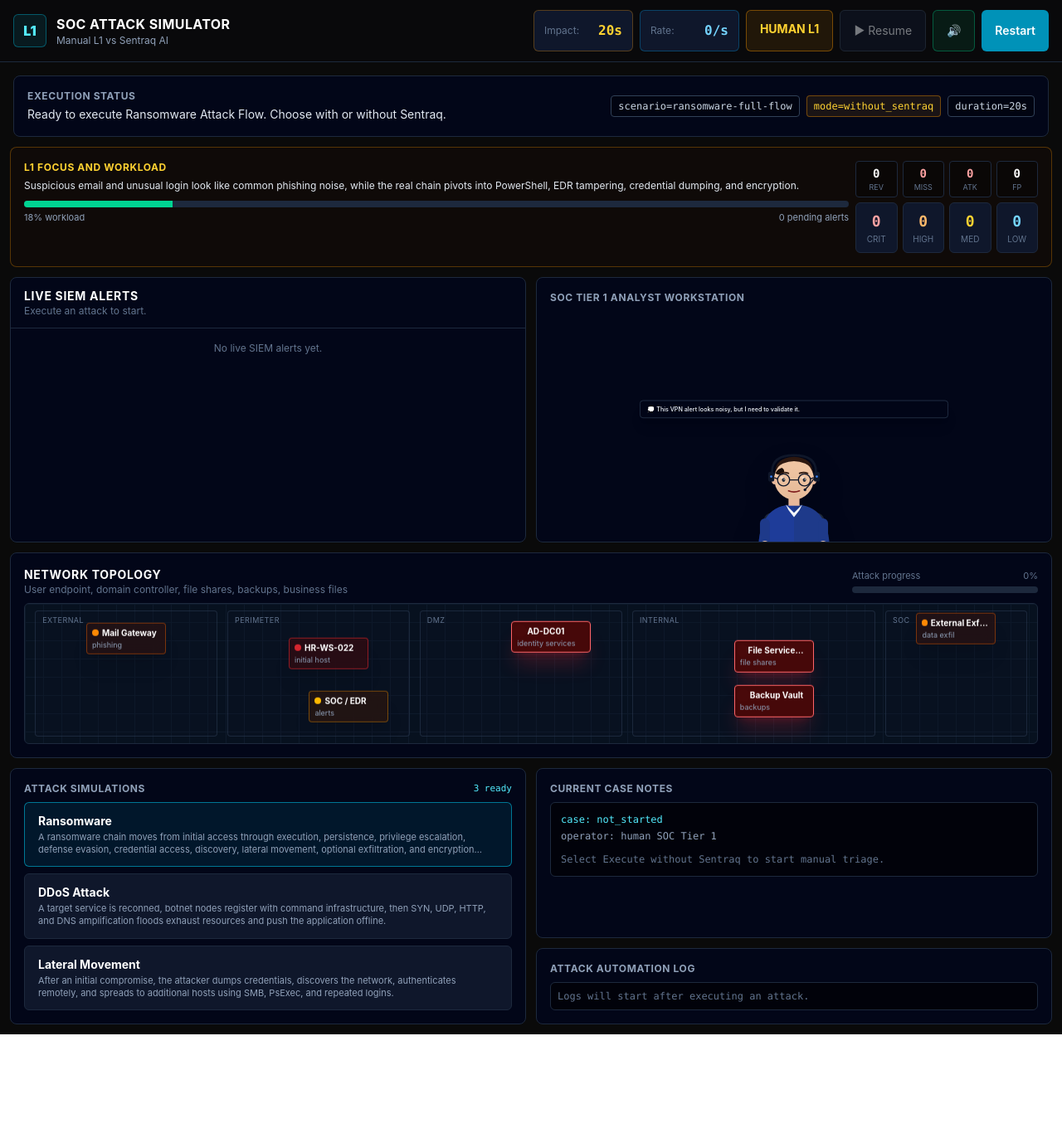
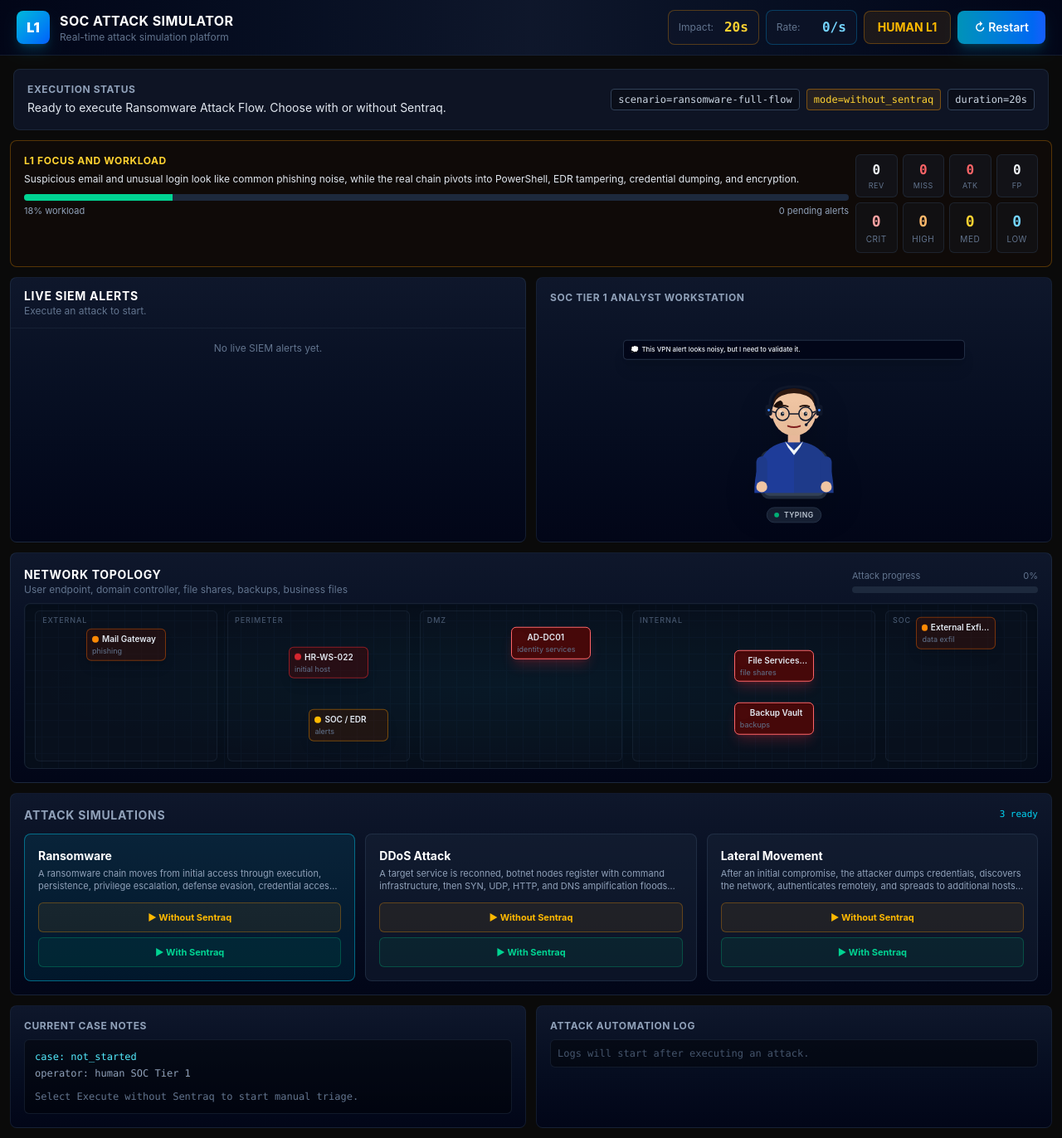
Before and after one commit to shadykamal328-soc/SentraQ-Simulation, a React (Vite) app: page / in a window 1280 px wide. Shown: the whole page at 83% size. Before the commit the page ends 1247 px from the top, so only its background shows below. Built offline with nearby package versions, Linux system fonts and the light colour scheme.

Commit message:
Update App and rebuild project

```diff
--- a/src/App.tsx
+++ b/src/App.tsx
@@ -483,58 +483,41 @@ export default function App() {
         ::-webkit-scrollbar-thumb { background: #42526a; border-radius: 8px; }
       `}</style>
 
-      <header className="border-b border-slate-800 bg-zinc-950 px-3 py-2 sm:px-4 sm:py-3 flex flex-col gap-2 sm:gap-3 lg:flex-row lg:items-center lg:justify-between">
+      <header className="border-b border-slate-800/60 bg-gradient-to-r from-slate-950 via-slate-900 to-slate-950 px-3 py-2.5 sm:px-5 sm:py-3 flex flex-col gap-2 sm:flex-row sm:items-center sm:justify-between">
         <div className="flex items-center gap-3">
-          <div className="h-9 w-9 sm:h-10 sm:w-10 rounded-md border border-cyan-500/40 bg-cyan-500/10 flex items-center justify-center font-black text-cyan-300 text-sm sm:text-base shrink-0">
+          <div className={`h-9 w-9 sm:h-10 sm:w-10 rounded-lg flex items-center justify-center font-black text-sm sm:text-base shrink-0 shadow-lg ${
+            mode === "sentraq"
+              ? "bg-gradient-to-br from-emerald-500 to-teal-600 text-white shadow-emerald-500/20"
+              : "bg-gradient-to-br from-cyan-500 to-blue-600 text-white shadow-cyan-500/20"
+          }`}>
             {mode === "sentraq" ? "AI" : "L1"}
           </div>
           <div className="min-w-0">
             <h1 className="text-sm sm:text-base font-bold tracking-wide text-white truncate">SOC ATTACK SIMULATOR</h1>
-            <p className="text-[11px] sm:text-xs text-slate-400 truncate">
-              Manual L1 vs Sentraq AI
-            </p>
+            <p className="text-[11px] sm:text-xs text-slate-500 truncate">Real-time attack simulation platform</p>
           </div>
         </div>
 
-        <div className="grid w-full grid-cols-2 gap-1.5 sm:gap-2 text-sm sm:flex sm:flex-wrap lg:w-auto lg:justify-end">
+        <div className="flex flex-wrap items-center gap-1.5 sm:gap-2 text-sm">
           <StatusPill
             label={mode === "sentraq" ? "Containment" : "Impact"}
             value={`${timeLeft}s`}
             severity={timeLeft <= 7 ? (mode === "sentraq" ? "low" : "critical") : "medium"}
           />
           <StatusPill label="Rate" value={`${rate}/s`} severity="low" />
-          <div className={`min-h-[40px] sm:min-h-11 break-words rounded-md border px-3 py-2 sm:px-4 sm:py-3 font-bold text-xs sm:text-sm ${
+          <div className={`min-h-[36px] sm:min-h-10 flex items-center rounded-lg border px-3 py-1.5 sm:px-4 sm:py-2 font-bold text-xs sm:text-sm ${
             mode === "sentraq"
-              ? "border-emerald-500/40 bg-emerald-500/10 text-emerald-300"
-              : "border-amber-500/40 bg-amber-500/10 text-amber-300"
+              ? "border-emerald-500/30 bg-emerald-500/10 text-emerald-400"
+              : "border-amber-500/30 bg-amber-500/10 text-amber-400"
           }`}>
             {mode === "sentraq" ? "SENTRAQ AI" : "HUMAN L1"}
           </div>
-          <div className="col-span-2 grid grid-cols-3 gap-1.5 sm:contents">
-            <button
-              onClick={() => setRunning((r) => !r)}
-              disabled={!hasStarted || attackTriggered}
-              className="min-h-[40px] sm:min-h-11 rounded-md border border-slate-700 bg-slate-900 px-3 py-2 sm:px-4 sm:py-3 text-xs sm:text-sm hover:bg-slate-800 disabled:opacity-50"
-            >
-              {running ? "⏸ Pause" : "▶ Resume"}
-            </button>
-            <button
-              onClick={() => setSoundMuted((muted) => !muted)}
-              className={`min-h-[40px] sm:min-h-11 rounded-md border px-3 py-2 sm:px-4 sm:py-3 font-semibold text-xs sm:text-sm ${
-                soundMuted
-                  ? "border-slate-700 bg-slate-900 text-slate-300 hover:bg-slate-800"
-                  : "border-emerald-500/40 bg-emerald-500/10 text-emerald-300 hover:bg-emerald-500/20"
-              }`}
-            >
-              {soundMuted ? "🔇" : "🔊"}
-            </button>
           <button
             onClick={() => resetSimulation(scenario, mode)}
-              className="min-h-[40px] sm:min-h-11 rounded-md bg-cyan-600 px-3 py-2 sm:px-4 sm:py-3 font-semibold text-white text-xs sm:text-sm hover:bg-cyan-500"
+            className="min-h-[36px] sm:min-h-10 rounded-lg bg-gradient-to-r from-cyan-600 to-blue-600 px-4 py-1.5 sm:px-5 sm:py-2 font-semibold text-white text-xs sm:text-sm hover:from-cyan-500 hover:to-blue-500 shadow-lg shadow-cyan-500/20 transition-all"
           >
-              Restart
+            ↻ Restart
           </button>
-          </div>
         </div>
       </header>
 
@@ -544,8 +527,8 @@ export default function App() {
           : executionStatus === "completed"
           ? "border-red-500/40 bg-red-950/20"
           : executionStatus === "running"
-          ? "border-cyan-500/40 bg-cyan-950/20"
-          : "border-slate-800 bg-slate-950"
+          ? "border-cyan-500/30 bg-cyan-950/15"
+          : "border-slate-700/40 bg-slate-900/80"
       }`}>
         <div className="flex flex-col gap-3 lg:flex-row lg:items-center lg:justify-between">
           <div>
@@ -666,8 +649,8 @@ export default function App() {
         )}
 
         {/* ── Row 2: SIEM Alerts (left) | SOC L1 Analyst (right) ── */}
-        <section className="col-span-1 live-siem-alerts border border-slate-800 bg-slate-950 rounded-lg overflow-hidden flex flex-col h-[250px] sm:h-[320px]">
-          <div className="px-2 py-1.5 sm:px-4 sm:py-3 border-b border-slate-800 flex items-center justify-between">
+        <section className="col-span-1 live-siem-alerts border border-slate-700/40 bg-gradient-to-b from-slate-900 to-slate-950 rounded-lg overflow-hidden flex flex-col h-[250px] sm:h-[320px]">
+          <div className="px-2 py-1.5 sm:px-4 sm:py-3 border-b border-slate-800/60 flex items-center justify-between">
             <div className="min-w-0">
               <h2 className="text-[10px] sm:text-sm font-bold uppercase tracking-wider text-white">Live SIEM Alerts</h2>
               <p className="text-[9px] sm:text-xs text-slate-500 truncate">
@@ -686,17 +669,17 @@ export default function App() {
           </div>
         </section>
 
-        <section className="col-span-1 soc-workstation border border-slate-800 bg-slate-950 rounded-lg p-2 sm:p-4 h-[250px] sm:h-[320px] relative overflow-hidden flex flex-col">
+        <section className="col-span-1 soc-workstation border border-slate-800/60 bg-gradient-to-b from-slate-900 to-slate-950 rounded-lg p-2 sm:p-4 h-[250px] sm:h-[320px] relative overflow-hidden flex flex-col">
           <h2 className="text-[10px] sm:text-xs uppercase tracking-wider text-slate-400 font-bold relative z-10">
             {mode === "sentraq" ? "Virtual L1 AI workstation" : "SOC Tier 1 analyst workstation"}
           </h2>
-          <div className="flex-1 flex items-end justify-center relative z-10 scale-[0.45] sm:scale-[0.65] origin-bottom">
+          <div className="flex-1 flex items-center justify-center relative z-10 scale-[0.55] sm:scale-[0.72] origin-center">
             <Analyst state={analystState} thought={thought} stressLevel={stress} />
           </div>
         </section>
 
         {/* ── Row 3: Network Topology ─ full width ── */}
-        <section className="col-span-2 network-topology border border-slate-800 bg-slate-950 rounded-lg p-2 sm:p-4">
+        <section className="col-span-2 network-topology border border-slate-700/40 bg-gradient-to-b from-slate-900 to-slate-950 rounded-lg p-2 sm:p-4">
           <div className="flex items-center justify-between mb-2">
             <div className="min-w-0">
               <h2 className="text-xs sm:text-sm font-bold uppercase tracking-wider text-white">Network topology</h2>
@@ -729,40 +712,32 @@ export default function App() {
           )}
         </section>
 
-        {/* ── Row 4: Simulations (left) | Case Notes (right) ── */}
-        <section className="col-span-1 attack-simulations border border-slate-800 bg-slate-950 rounded-lg p-2 sm:p-4 max-h-[300px] sm:max-h-[350px] flex flex-col">
-          <div className="flex items-center justify-between mb-2">
-            <h2 className="text-[10px] sm:text-xs uppercase tracking-wider text-slate-400 font-bold">Attack simulations</h2>
-            <span className="text-[10px] sm:text-[11px] text-cyan-300 font-mono">{FEATURED_ATTACK_SCENARIOS.length} ready</span>
+        {/* ── Row 4: Attack Simulations ─ 3 cards full width ── */}
+        <section className="col-span-2 attack-simulations border border-slate-800/60 bg-gradient-to-b from-slate-900 to-slate-950 rounded-lg p-3 sm:p-4">
+          <div className="flex items-center justify-between mb-3">
+            <h2 className="text-xs sm:text-sm uppercase tracking-wider text-slate-400 font-bold">Attack Simulations</h2>
+            <span className="text-[10px] sm:text-[11px] text-cyan-400 font-mono">{FEATURED_ATTACK_SCENARIOS.length} ready</span>
           </div>
-          <div className="space-y-1.5 sm:space-y-2 overflow-y-auto flex-1">
-            {FEATURED_ATTACK_SCENARIOS.map((item) => {
-              const isExpanded = expandedScenario === item.id;
-              return (
+          <div className="grid grid-cols-3 gap-2 sm:gap-3">
+            {FEATURED_ATTACK_SCENARIOS.map((item) => (
               <div
                 key={item.id}
-                  onClick={() => {
-                    setExpandedScenario(isExpanded ? null : item.id);
-                    selectScenario(item);
-                  }}
-                  className={`w-full rounded-md border px-2 py-2 sm:px-4 sm:py-3 transition cursor-pointer ${
+                onClick={() => selectScenario(item)}
+                className={`rounded-lg border p-2 sm:p-4 transition cursor-pointer hover:shadow-lg ${
                   item.id === scenario.id
-                      ? "border-cyan-500/60 bg-cyan-500/10"
-                      : "border-slate-800 bg-slate-900 hover:border-slate-600"
+                    ? "border-cyan-500/50 bg-cyan-500/10 shadow-cyan-500/10"
+                    : "border-slate-700/50 bg-slate-800/40 hover:border-slate-600"
                 }`}
               >
-                  <div className="min-w-0">
                 <div className="text-[11px] sm:text-sm font-bold text-white truncate">{item.shortName}</div>
-                    <p className="mt-0.5 text-[9px] sm:text-[11px] leading-snug text-slate-400 line-clamp-2">{item.summary}</p>
-                  </div>
-                  {isExpanded && (
-                    <div className="mt-2 flex flex-col gap-1.5 animate-[fadeIn_0.2s]">
+                <p className="mt-1 text-[9px] sm:text-[11px] leading-snug text-slate-400 line-clamp-2">{item.summary}</p>
+                <div className="mt-2 sm:mt-3 flex flex-col gap-1 sm:gap-1.5">
                   <button
                     onClick={(event) => {
                       event.stopPropagation();
                       resetSimulation(item, "manual");
                     }}
-                        className="min-h-[36px] sm:min-h-11 w-full rounded-md border border-amber-500/40 bg-amber-500/10 px-3 py-2 text-[10px] sm:text-[12px] font-bold text-amber-300 hover:bg-amber-500/20 active:bg-amber-500/30"
+                    className="min-h-[30px] sm:min-h-9 w-full rounded-md border border-amber-500/30 bg-amber-500/8 px-2 py-1 text-[9px] sm:text-[11px] font-bold text-amber-400 hover:bg-amber-500/15 transition"
                   >
                     ▶ Without Sentraq
                   </button>
@@ -771,24 +746,22 @@ export default function App() {
                       event.stopPropagation();
                       resetSimulation(item, "sentraq");
                     }}
-                        className="min-h-[36px] sm:min-h-11 w-full rounded-md border border-emerald-500/40 bg-emerald-500/10 px-3 py-2 text-[10px] sm:text-[12px] font-bold text-emerald-300 hover:bg-emerald-500/20 active:bg-emerald-500/30"
+                    className="min-h-[30px] sm:min-h-9 w-full rounded-md border border-emerald-500/30 bg-emerald-500/8 px-2 py-1 text-[9px] sm:text-[11px] font-bold text-emerald-400 hover:bg-emerald-500/15 transition"
                   >
                     ▶ With Sentraq
                   </button>
                 </div>
-                  )}
               </div>
-              );
-            })}
+            ))}
           </div>
         </section>
 
-        <div className="col-span-1 flex flex-col gap-2 sm:gap-3">
-          <section className="case-notes border border-slate-800 bg-slate-950 rounded-lg p-2 sm:p-4 flex-1">
-            <h2 className="text-[10px] sm:text-xs uppercase tracking-wider text-slate-400 font-bold mb-1 sm:mb-2">
+        {/* ── Row 5: Case Notes (left) | Attack Log (right) ── */}
+        <section className="col-span-1 case-notes border border-slate-800/60 bg-gradient-to-b from-slate-900 to-slate-950 rounded-lg p-2 sm:p-4">
+          <h2 className="text-[10px] sm:text-xs uppercase tracking-wider text-slate-400 font-bold mb-1.5 sm:mb-2">
             {mode === "sentraq" ? "Sentraq AI workflow" : "Current case notes"}
           </h2>
-            <div className="rounded-md border border-slate-800 bg-black/60 p-2 sm:p-3 font-mono text-[9px] sm:text-xs max-h-[140px] sm:max-h-[200px] overflow-y-auto">
+          <div className="rounded-md border border-slate-800/60 bg-black/40 p-2 sm:p-3 font-mono text-[9px] sm:text-xs max-h-[160px] sm:max-h-[200px] overflow-y-auto">
             {mode === "sentraq" ? (
               <SentraqWorkflow elapsed={elapsed} scenario={scenario} hasStarted={hasStarted} />
             ) : (
@@ -803,25 +776,24 @@ export default function App() {
           </div>
         </section>
 
-          <section className="border border-slate-800 bg-slate-950 rounded-lg p-2 sm:p-4">
-            <h2 className="text-[10px] sm:text-xs uppercase tracking-wider text-slate-400 font-bold mb-1 sm:mb-2">Attack automation log</h2>
-            <div className="overflow-y-auto rounded-md bg-black/60 border border-slate-800 p-2 font-mono text-[9px] sm:text-xs max-h-[100px] sm:max-h-[140px]">
+        <section className="col-span-1 border border-slate-800/60 bg-gradient-to-b from-slate-900 to-slate-950 rounded-lg p-2 sm:p-4">
+          <h2 className="text-[10px] sm:text-xs uppercase tracking-wider text-slate-400 font-bold mb-1.5 sm:mb-2">Attack automation log</h2>
+          <div className="overflow-y-auto rounded-md bg-black/40 border border-slate-800/60 p-2 font-mono text-[9px] sm:text-xs max-h-[160px] sm:max-h-[200px]">
             {!hasStarted ? (
-                <p className="text-slate-500">Logs will start after executing an attack.</p>
+              <p className="text-slate-600">Logs will start after executing an attack.</p>
             ) : activeLogs.length === 0 ? (
-                <p className="text-slate-500">Waiting for telemetry...</p>
+              <p className="text-slate-600">Waiting for telemetry...</p>
             ) : (
               activeLogs.map((log, index) => (
                 <div key={`${log.t}-${log.message}`} className="mb-1 truncate">
                   <span className={severityText(log.severity)}>{timelineLabel(index, scenario.attackLogs.length)}</span>
-                    <span className="text-slate-500"> [{log.source}]</span>
+                  <span className="text-slate-600"> [{log.source}]</span>
                   <span className="text-slate-300"> {log.message}</span>
                 </div>
               ))
             )}
           </div>
         </section>
-        </div>
 
       </div>
 
@@ -843,8 +815,8 @@ export default function App() {
 
 function StatusPill({ label, value, severity }: { label: string; value: string; severity: Severity }) {
   return (
-    <div className={`flex min-h-[40px] sm:min-h-11 min-w-0 sm:min-w-[120px] flex-1 items-center justify-between gap-1.5 sm:gap-2 rounded-md border bg-slate-900 px-2 py-2 sm:px-3 sm:py-3 ${borderBySeverity(severity)}`}>
-      <span className="text-[11px] sm:text-xs text-slate-500 shrink-0">{label}:</span>
+    <div className={`flex min-h-[36px] sm:min-h-10 min-w-0 sm:min-w-[110px] flex-1 items-center justify-between gap-1.5 rounded-lg border bg-slate-900/60 px-2.5 py-1.5 sm:px-3 sm:py-2 ${borderBySeverity(severity)}`}>
+      <span className="text-[10px] sm:text-xs text-slate-500 shrink-0">{label}:</span>
       <span className={`font-mono font-bold text-sm sm:text-base ${severityText(severity)}`}>{value}</span>
     </div>
   );
@@ -1151,18 +1123,18 @@ function ReportField({ label, value }: { label: string; value: string }) {
 
 function CompactMetric({ label, value, danger }: { label: string; value: number; danger?: boolean }) {
   return (
-    <div className="rounded border border-slate-800 bg-black/30 px-0.5 py-0.5 sm:px-1.5 sm:py-1 text-center">
-      <div className={`text-[10px] sm:text-sm font-bold font-mono ${danger ? "text-red-300" : "text-white"}`}>{value}</div>
-      <div className="text-[7px] sm:text-[9px] text-slate-500 uppercase">{label}</div>
+    <div className="rounded-md border border-slate-700/40 bg-slate-800/30 px-1.5 py-1 sm:px-2 sm:py-1.5 text-center">
+      <div className={`text-sm sm:text-base font-bold font-mono ${danger ? "text-red-400" : "text-slate-100"}`}>{value}</div>
+      <div className="text-[8px] sm:text-[9px] text-slate-500 uppercase tracking-wider">{label}</div>
     </div>
   );
 }
 
 function SeverityTile({ label, value, color }: { label: string; value: number; color: string }) {
   return (
-    <div className="rounded-md border border-slate-800 bg-slate-900 p-0.5 sm:p-1.5 lg:p-2 text-center">
-      <div className={`text-[10px] sm:text-base lg:text-lg font-bold font-mono ${color}`}>{value}</div>
-      <div className="text-[7px] sm:text-[9px] lg:text-[10px] text-slate-500 uppercase">{label}</div>
+    <div className="rounded-md border border-slate-700/40 bg-slate-800/20 px-1.5 py-1 sm:p-2 text-center">
+      <div className={`text-sm sm:text-lg font-bold font-mono ${color}`}>{value}</div>
+      <div className="text-[8px] sm:text-[10px] text-slate-500 uppercase tracking-wider">{label}</div>
     </div>
   );
 }
@@ -1310,33 +1282,45 @@ function Topology({ scenario, progress, contained }: { scenario: AttackScenario;
   ];
 
   return (
-    <div className="topology-map relative h-[170px] rounded-md border border-slate-800 bg-[#07111f] overflow-hidden">
-      <div className="absolute inset-0 bg-[linear-gradient(#132033_1px,transparent_1px),linear-gradient(90deg,#132033_1px,transparent_1px)] bg-[size:22px_22px] opacity-60" />
+    <div className="topology-map relative h-[180px] sm:h-[200px] rounded-lg border border-slate-700/40 bg-[#060e1a] overflow-hidden shadow-inner">
+      {/* Subtle grid background */}
+      <div className="absolute inset-0 bg-[linear-gradient(#0d1b2e_1px,transparent_1px),linear-gradient(90deg,#0d1b2e_1px,transparent_1px)] bg-[size:20px_20px] opacity-40" />
+      {/* Subtle radial glow in center */}
+      <div className="absolute inset-0 bg-[radial-gradient(ellipse_at_center,rgba(6,182,212,0.06)_0%,transparent_70%)]" />
       {zones.map((zone) => (
         <div
           key={zone.label}
-          className="absolute top-2 bottom-2 rounded border border-slate-700/50 bg-slate-900/20"
+          className="absolute top-2 bottom-2 rounded-md border border-slate-700/30 bg-slate-800/10"
           style={{ left: zone.left, width: zone.width }}
         >
-          <div className="px-2 py-1 text-[9px] uppercase tracking-wider text-slate-500">{zone.label}</div>
+          <div className="px-2 py-1 text-[8px] sm:text-[9px] uppercase tracking-widest text-slate-600 font-medium">{zone.label}</div>
         </div>
       ))}
       <svg className="absolute inset-0 h-full w-full" viewBox="0 0 100 100" preserveAspectRatio="none">
+        <defs>
+          <filter id="glow">
+            <feGaussianBlur stdDeviation="0.8" result="coloredBlur" />
+            <feMerge><feMergeNode in="coloredBlur" /><feMergeNode in="SourceGraphic" /></feMerge>
+          </filter>
+        </defs>
         {scenario.topology.links.map((link, index) => {
           const from = nodesById[link.from];
           const to = nodesById[link.to];
           const active = progress > index * 14;
           const midX = (from.x + to.x) / 2;
-          const path = `M ${from.x} ${from.y} L ${midX} ${from.y} L ${midX} ${to.y} L ${to.x} ${to.y}`;
+          const path = `M ${from.x} ${from.y} Q ${midX} ${from.y} ${midX} ${(from.y + to.y) / 2} Q ${midX} ${to.y} ${to.x} ${to.y}`;
+          const isAttack = link.status === "attack";
           return (
             <path
               key={`${link.from}-${link.to}`}
               d={path}
-              stroke={contained && link.status === "attack" ? "#34d399" : link.status === "attack" && active ? "#ef4444" : link.status === "noisy" ? "#f59e0b" : "#334155"}
-              strokeWidth={link.status === "attack" && active ? 0.9 : 0.45}
-              strokeDasharray={link.status === "attack" ? "2.2 1.4" : "0"}
-              opacity={active ? 0.9 : 0.35}
+              stroke={contained && isAttack ? "#34d399" : isAttack && active ? "#f87171" : link.status === "noisy" ? "#fbbf24" : "#1e293b"}
+              strokeWidth={isAttack && active ? 0.7 : 0.35}
+              strokeDasharray={isAttack ? "3 2" : "0"}
+              opacity={active ? 1 : 0.3}
               fill="none"
+              filter={isAttack && active ? "url(#glow)" : undefined}
+              strokeLinecap="round"
             />
           );
         })}
@@ -1345,15 +1329,19 @@ function Topology({ scenario, progress, contained }: { scenario: AttackScenario;
       {scenario.topology.nodes.map((node) => (
         <div
           key={node.id}
-          className="absolute -translate-x-1/2 -translate-y-1/2"
+          className="absolute -translate-x-1/2 -translate-y-1/2 transition-transform"
           style={{ left: `${node.x}%`, top: `${node.y}%` }}
         >
-          <div className={`topology-node-card w-24 rounded border px-1.5 py-1 shadow-xl backdrop-blur ${contained && node.status !== "noisy" ? "bg-emerald-950/40 border-emerald-500/50" : nodeStyle(node.status)}`}>
+          <div className={`topology-node-card w-20 sm:w-24 rounded-md border px-1.5 py-1 shadow-lg ${
+            contained && node.status !== "noisy"
+              ? "bg-emerald-950/60 border-emerald-500/40 shadow-emerald-500/10"
+              : nodeStyle(node.status)
+          }`}>
             <div className="flex items-center gap-1">
-              <span className={`h-2 w-2 rounded-sm ${contained && node.status !== "noisy" ? "bg-emerald-400" : nodeDot(node.status)}`} />
-              <span className="text-[10px] font-bold text-white truncate">{node.label}</span>
+              <span className={`h-1.5 w-1.5 sm:h-2 sm:w-2 rounded-full ${contained && node.status !== "noisy" ? "bg-emerald-400" : nodeDot(node.status)}`} />
+              <span className="text-[9px] sm:text-[10px] font-semibold text-slate-200 truncate">{node.label}</span>
             </div>
-            <div className="text-[9px] text-slate-400 truncate">{node.role}</div>
+            <div className="text-[8px] sm:text-[9px] text-slate-500 truncate">{node.role}</div>
           </div>
         </div>
       ))}
--- a/src/components/Analyst.tsx
+++ b/src/components/Analyst.tsx
@@ -13,7 +13,7 @@ export default function Analyst({ state, thought, stressLevel }: Props) {
   const shirtShade = panicking ? "#991b1b" : "#1e40af";
 
   return (
-    <div className="relative flex flex-col items-center justify-end h-full w-full pt-14">
+    <div className="relative flex flex-col items-center justify-center h-full w-full pt-8">
       {/* Thought bubble */}
       {thought && (
         <div className="absolute top-0 left-2 right-2 z-10">
```
Also changed, not shown: 1 other file (tests, documents, lock files or other folders). Lines whose indentation alone changed are shown as unchanged.
